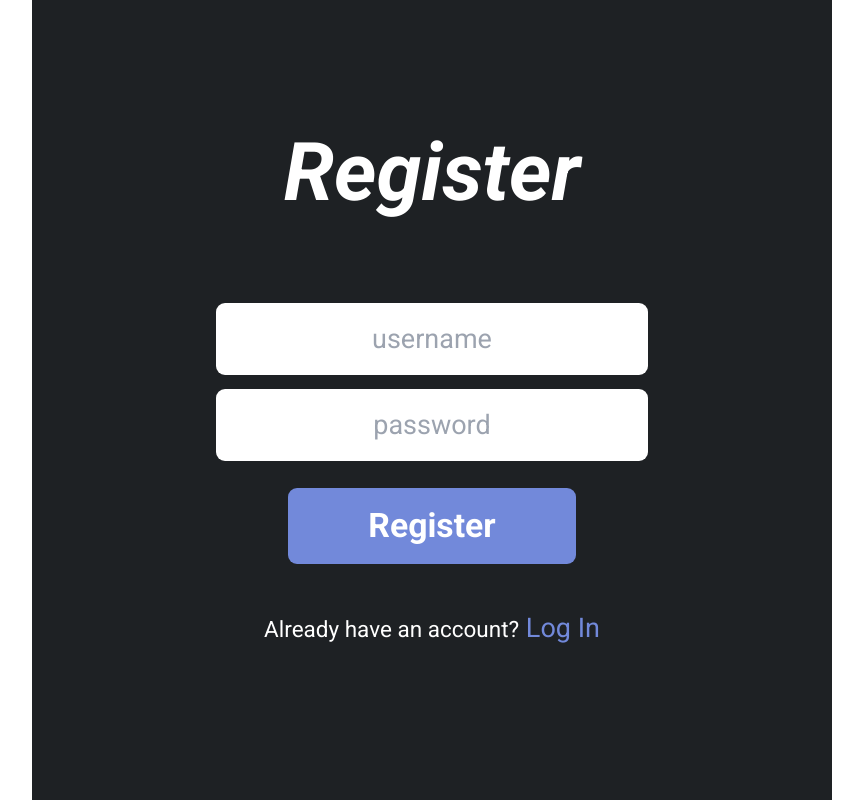
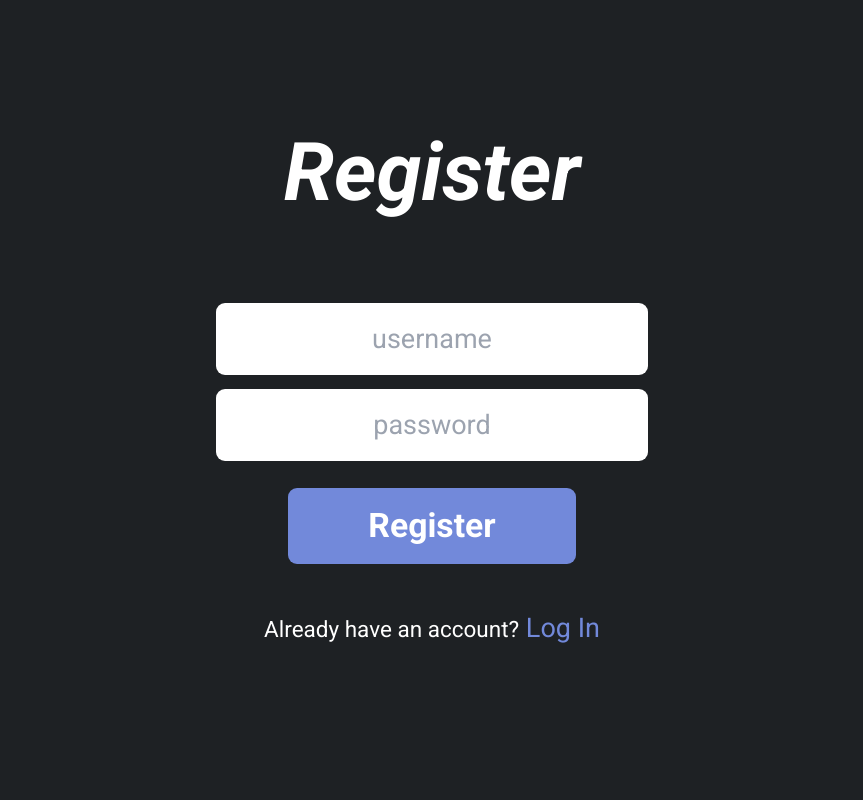
Before and after one commit to benjrkeith/mindreadr, a React (Vite) app in the folder frontend/: page /auth in a window 1280 px wide. Shown: the whole page, without its empty margins (208-1071 px from the left). Built offline with nearby package versions, Linux system fonts and the light colour scheme; no server answers.

Commit message:
Add task definition and workflow for deploying to ECS

```diff
--- a/frontend/src/auth/api/index.ts
+++ b/frontend/src/auth/api/index.ts
@@ -1,4 +1,5 @@
-const API_URL = import.meta.env.VITE_API_URL
+// const API_URL = import.meta.env.VITE_API_URL
+const API_URL = '/api'
 const AUTH_URL = `${API_URL}/auth`
 
 export const LOGIN_URL = `${AUTH_URL}/login`
--- a/frontend/src/main.css
+++ b/frontend/src/main.css
@@ -19,6 +19,7 @@ body,
   color: white;
   font-family: 'Roboto', sans-serif;
   font-weight: 400;
+  background-color: #1e2124;
 }
 
 #root {
```
Also changed, not shown: 1 other file (tests, documents, lock files or other folders).
